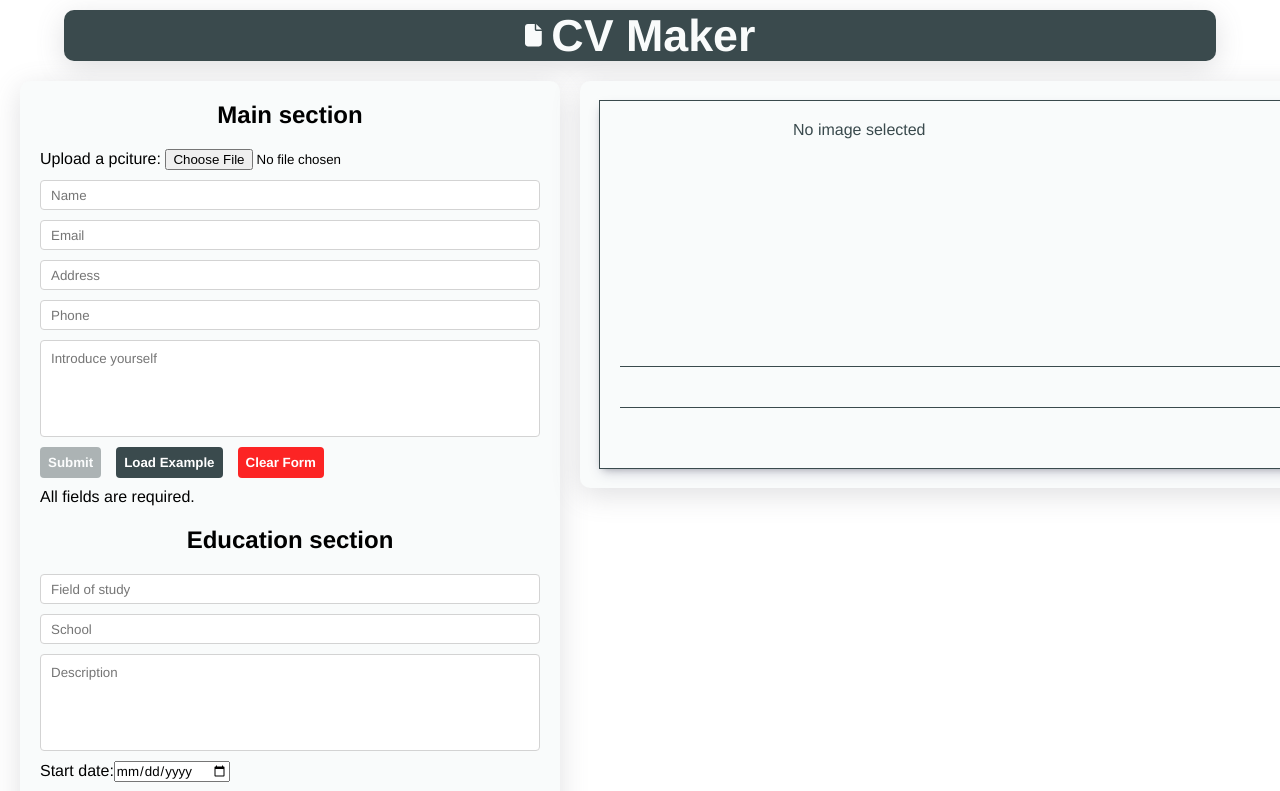
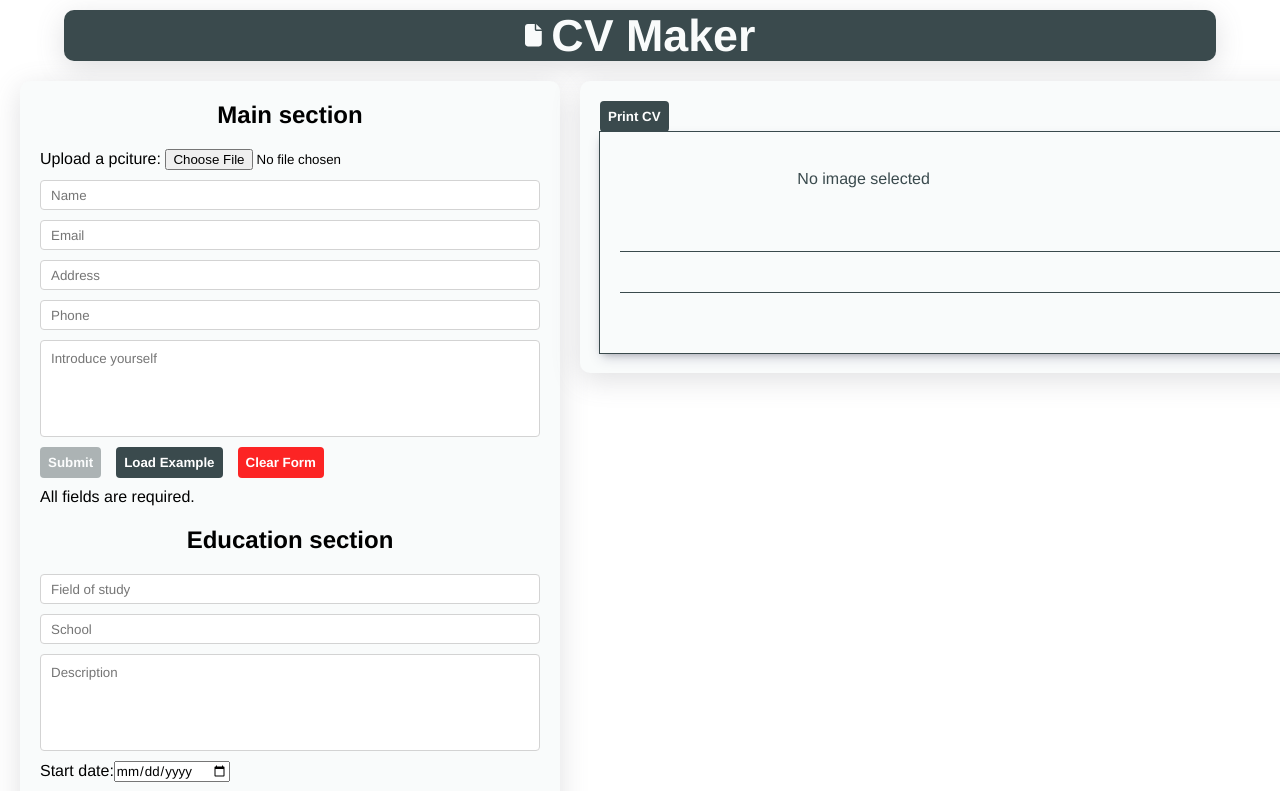
Before and after one commit to nikola88393/CV-Application, a React (Vite) app: page / in a window 1280 px wide. Shown: the top 791 px of the page. Built offline with nearby package versions, Linux system fonts and the light colour scheme.

Commit message:
Add option to print the CV

```diff
--- a/package.json
+++ b/package.json
@@ -16,7 +16,8 @@
     "@fortawesome/free-solid-svg-icons": "^6.5.2",
     "@fortawesome/react-fontawesome": "^0.2.2",
     "react": "^18.2.0",
-    "react-dom": "^18.2.0"
+    "react-dom": "^18.2.0",
+    "react-to-print": "^2.15.1"
   },
   "devDependencies": {
     "@types/react": "^18.2.66",
--- a/src/HistorySection.jsx
+++ b/src/HistorySection.jsx
@@ -168,8 +168,8 @@ export function Section({
 
 export function EduSection({ cb, eduData, eduDelCb }) {
   const exampleData = {
-    primary: "University of Anytown, USA",
-    secondary: "Bachelor of Science in Computer Science",
+    primary: "Bachelor of Science in Computer Science",
+    secondary: "University of Anytown, USA",
     description:
       "Assisted in the development of front-end and back-end components for web applications. Wrote unit and integration tests to ensure software quality and reliability. Collaborated with senior developers to learn and apply best practices in coding and design. Participated in code reviews and contributed to the improvement of the development process. Gained experience with cloud services and containerization technologies.",
     startDate: "2017-09-15",
@@ -195,8 +195,8 @@ export function EduSection({ cb, eduData, eduDelCb }) {
 
 export function WorkSection({ cb, workData, workDelCb }) {
   const exampleData = {
-    primary: "Tech Solutions Inc., Anytown, USA",
-    secondary: "Senior Software Engineer",
+    primary: "Senior Software Engineer",
+    secondary: "Tech Solutions Inc., Anytown, USA",
     description:
       "Lead the development of scalable web applications using Java, Spring Boot, and React. Design and implement RESTful APIs to support front-end applications. Collaborate with cross-functional teams to gather requirements and deliver software solutions that meet business needs. Mentor junior developers and conduct code reviews to ensure adherence to best practices. Implement CI/CD pipelines using Jenkins and Docker to streamline the deployment process. Perform system analysis and optimize application performance.",
     startDate: "2022-07-12",
--- a/src/Preview.jsx
+++ b/src/Preview.jsx
@@ -1,4 +1,6 @@
 import { FontAwesomeIcon } from "@fortawesome/react-fontawesome";
+import { useRef } from "react";
+import { useReactToPrint } from "react-to-print";
 import {
   faEnvelope,
   faPhone,
@@ -7,12 +9,34 @@ import {
   faHouseUser,
 } from "@fortawesome/free-solid-svg-icons";
 export function CVPreview({ mainData, imageUrl, eduData, workData }) {
+  const componentRef = useRef();
+
+  const handlePrint = useReactToPrint({
+    content: () => componentRef.current,
+    pageStyle: `
+    @page {
+      size: A4;
+      margin: 1cm;
+    }
+    @media print {
+      body {
+        background-color: white;
+      }
+    }
+  `,
+  });
+
   return (
     <div className="cvContainer">
+      <button className="btn" onClick={handlePrint}>
+        Print CV
+      </button>
       <div className="cvPreview">
+        <div className="cvContent" ref={componentRef}>
           <MainPreview mainData={mainData} imageUrl={imageUrl} />
           <EduPreview eduData={eduData} />
           <WorkPreview workData={workData} />
+        </div>
       </div>
     </div>
   );
@@ -22,13 +46,14 @@ function MainPreview({ mainData }) {
   return (
     <div className="mainPreview previewSection">
       <div className="contactInfo">
+        {mainData.imageUrl !== "" ? (
           <div className="imageContainer">
-          {mainData.imageUrl !== "" ? (
             <img src={mainData.imageUrl} alt="Selected" />
+          </div>
         ) : (
           <p>No image selected</p>
         )}
-        </div>
+
         <div className="contactInfoContainer">
           <p>
             <strong>{mainData.name}</strong>
--- a/src/app.css
+++ b/src/app.css
@@ -60,12 +60,14 @@
   /* border: 1px solid red; */
   outline: 1px solid;
   width: 900px;
-  padding: 20px;
   margin: 0 auto;
   height: 100%;
   box-shadow: rgba(50, 50, 93, 0.25) 0px 6px 12px -2px,
     rgba(0, 0, 0, 0.3) 0px 3px 7px -3px;
   color: var(--accent-color);
+}
+.cvContent {
+  padding: 20px;
 }
 .duration {
   display: flex;
```
Also changed, not shown: 1 other file (tests, documents, lock files or other folders). Lines whose indentation alone changed are shown as unchanged.
